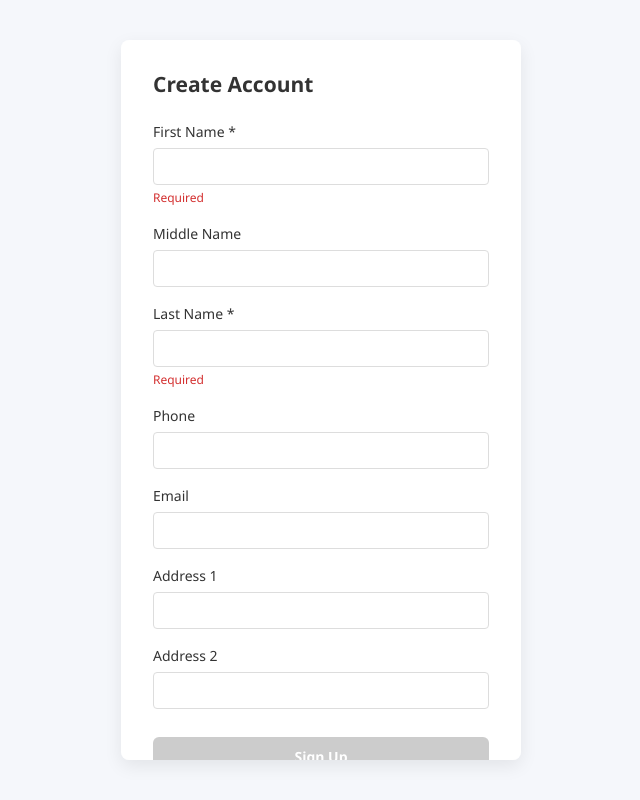
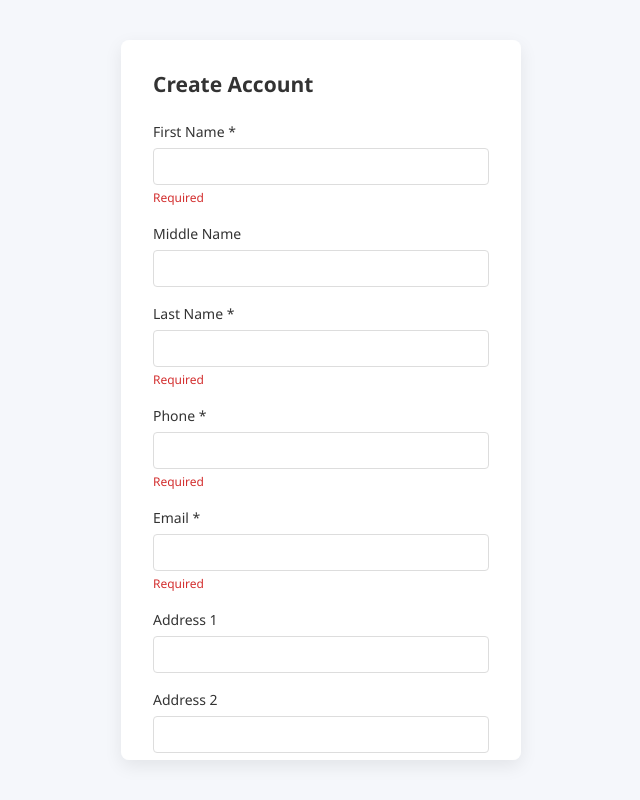
Before and after one commit to aashishsaalvi16/Angular, an Angular app in the folder my-shop-app-ui/: page /signup in a window 1280 px wide. Shown: the whole page, without its empty margins (319-959 px from the left). Built offline with nearby package versions, Linux system fonts and the light colour scheme.

Commit message:
sign up validations corrected

```diff
--- a/my-shop-app-ui/src/app/pages/signup/signup.component.html
+++ b/my-shop-app-ui/src/app/pages/signup/signup.component.html
@@ -30,16 +30,19 @@
 
       <div class="form-group">
         <label>
-          Phone
+          Phone *
           <input formControlName="phone" type="text" />
-          <span *ngIf="signupForm.get('phone')?.hasError('maxlength')" class="error">Max 10 characters</span>
+          <span *ngIf="signupForm.get('phone')?.hasError('required')" class="error">Required</span>
+          <span *ngIf="signupForm.get('phone')?.hasError('pattern')" class="error">Must be 10 digits</span>
         </label>
       </div>
 
       <div class="form-group">
         <label>
-          Email
+          Email *
           <input formControlName="email" type="email" />
+          <span *ngIf="signupForm.get('email')?.hasError('required')" class="error">Required</span>
+          <span *ngIf="signupForm.get('email')?.hasError('email')" class="error">Invalid email format</span>
           <span *ngIf="signupForm.get('email')?.hasError('maxlength')" class="error">Max 50 characters</span>
         </label>
       </div>
--- a/my-shop-app-ui/src/app/pages/signup/signup.component.ts
+++ b/my-shop-app-ui/src/app/pages/signup/signup.component.ts
@@ -19,8 +19,8 @@ export class SignupComponent {
       firstName: ['', [Validators.required, Validators.maxLength(50)]],
       middleName: ['', Validators.maxLength(50)],
       lastName: ['', [Validators.required, Validators.maxLength(50)]],
-      phone: ['', Validators.maxLength(10)],
-      email: ['', Validators.maxLength(50)],
+      phone: ['', [Validators.required, Validators.pattern(/^\d{10}$/)]],
+      email: ['', [Validators.required, Validators.maxLength(50), Validators.pattern(/^[a-zA-Z0-9._%+-]+@[a-zA-Z0-9.-]+\.[a-zA-Z]{2,}$/)]],
       address1: ['', Validators.maxLength(100)],
       address2: ['', Validators.maxLength(100)],
     });
```
